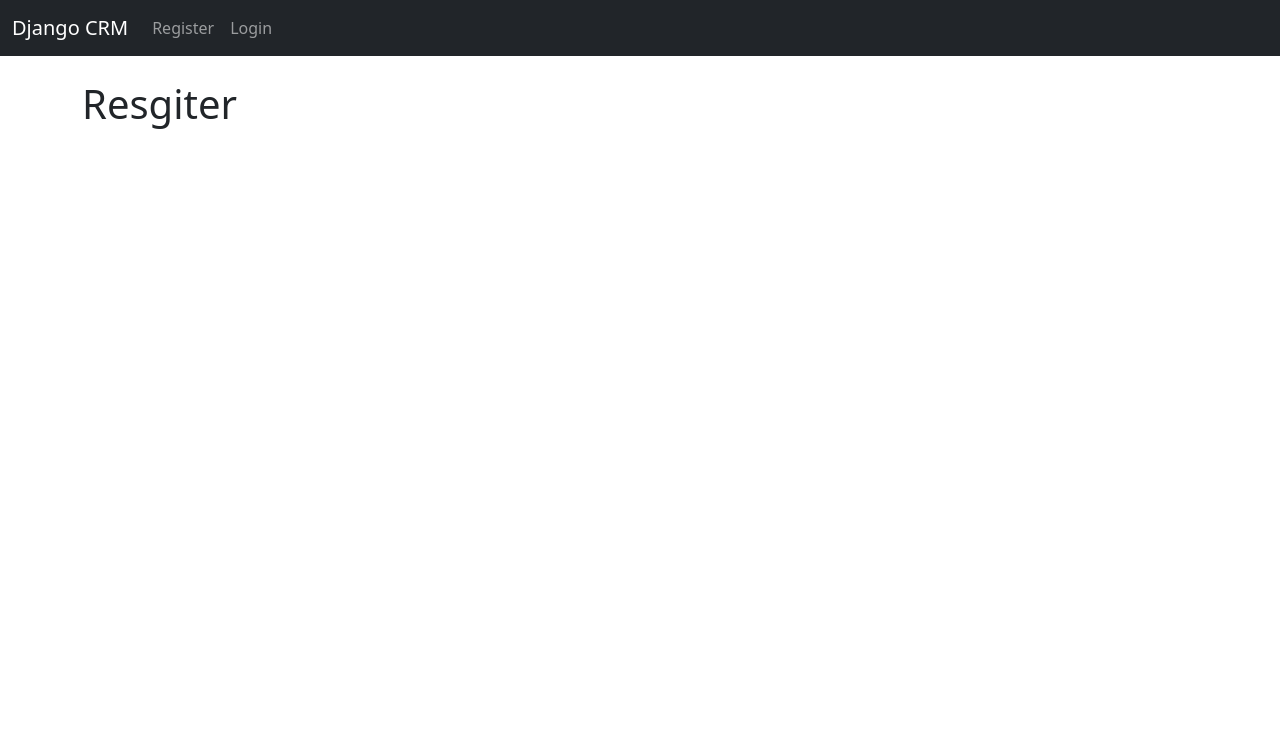
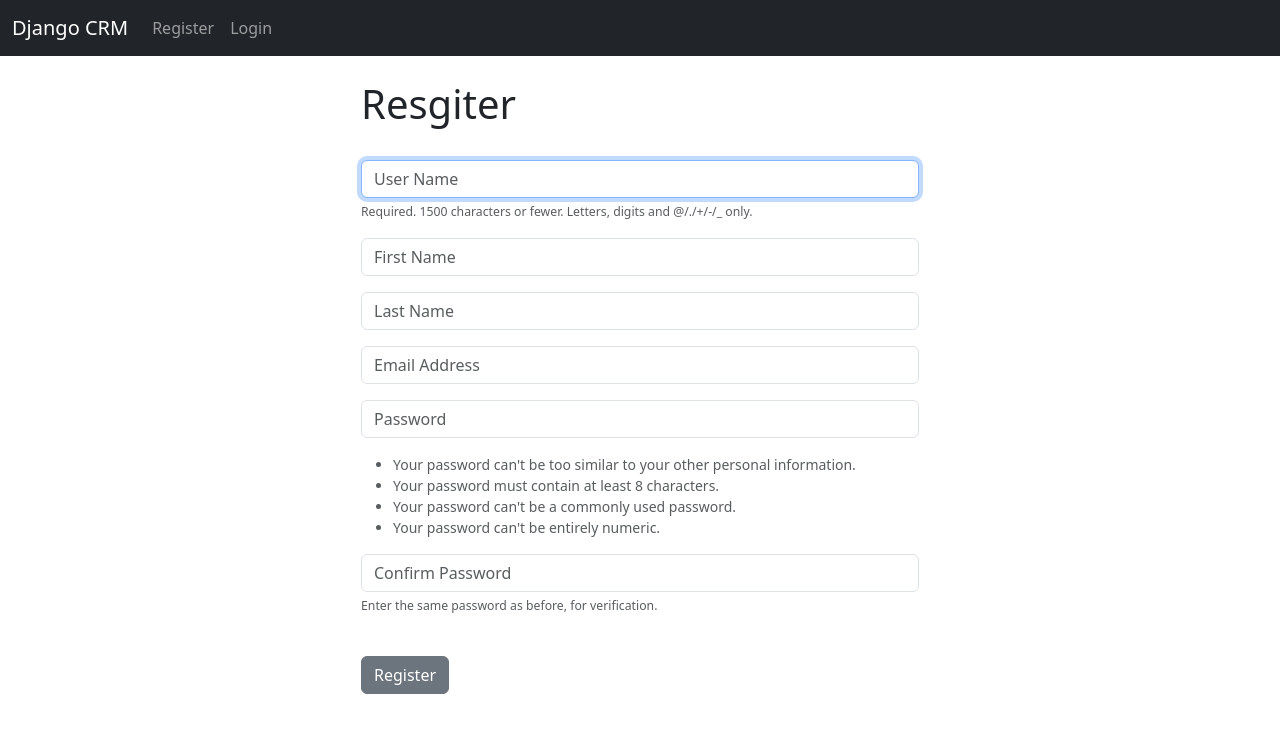
Before and after one commit to VanderCaneppelle/django_crm, a Django app: page /register/ in a window 1280 px wide. Shown: the top 733 px of the page. Run offline with Django 4.2, Linux system fonts and the light colour scheme.

Commit message:
implemented register, login, logout pages

```diff
--- a/website/forms.py
+++ b/website/forms.py
@@ -11,8 +11,25 @@ class SignUpForm(UserCreationForm):
     last_name = forms.CharField(label="", max_length=100, widget=forms.TextInput(
         attrs={'class': 'form-control', 'placeholder': 'Last Name'}))
 
+    class Meta:
+        model = User
+        fields = ('username', 'first_name', 'last_name',
+                  'email', 'password1', 'password2')
 
-class Meta:
-    model = User
-    fields = ('username', 'first_name', 'last_name',
-              'email', 'password1', 'password2')
+    def __init__(self, *args, **kwargs):
+
+        super(SignUpForm, self).__init__(*args, **kwargs)
+
+        self.fields['username'].widget.attrs['class'] = 'form-control'
+        self.fields['username'].widget.attrs['placeholder'] = 'User Name'
+        self.fields['username'].label = ''
+        self.fields['username'].help_text = '<span class="form-text text-muted"><small>Required. 1500 characters or fewer. Letters, digits and @/./+/-/_ only.</small></span>'
+
+        self.fields['password1'].widget.attrs['class'] = 'form-control'
+        self.fields['password1'].widget.attrs['placeholder'] = 'Password'
+        self.fields['password2'].widget.attrs['placeholder'] = 'Confirm Password'
+        self.fields['password1'].label = ''
+        self.fields['password1'].help_text = '<ul class="form-text text-muted small"><li>Your password can\'t be too similar to your other personal information.</li><li>Your password must contain at least 8 characters.</li><li>Your password can\'t be a commonly used password.</li><li>Your password can\'t be entirely numeric.</li></ul>'
+        self.fields['password2'].widget.attrs['class'] = 'form-control'
+        self.fields['password2'].label = ''
+        self.fields['password2'].help_text = '<span class="form-text text-muted"><small>Enter the same password as before, for verification.</small></span>'
--- a/website/templates/home.html
+++ b/website/templates/home.html
@@ -12,7 +12,6 @@
     <br />
     <form method="POST" action="{% url 'home' %}">
         {% csrf_token %}
-        <form>
         <div class="mb-3">
             <input type="text" class="form-control" name="username" placeholder="Username" required>
         </div>
--- a/website/templates/register.html
+++ b/website/templates/register.html
@@ -1,7 +1,28 @@
 {% extends 'base.html' %}
 
 {% block content %}
+<div class="col-md-6 offset-md-3">
+    <h1>Resgiter</h1>
+    <br />
+    <form method="POST" action="">
+        {% csrf_token %}
+        {% if form.errors %}
+        <div class="alert alert-warning alert-dismissible fade show" role="alert">
+            Your Form Has Errors
+            {% for field in form %}
+            {% if field.errors %}
+            {{ field.errors }}
+            {% endif %}
+            {% endfor %}
+            <button type="button" class="btn-close" data-bs-dismiss="alert" aria-label="Close"></button>
+        </div>
+        {% endif %}
+        {{form.as_p}}
 
-<h1>Resgiter</h1>
+        <br /> <button type="submit" class="btn btn-secondary">Register</button>
+    </form>
+
+
+</div>
 
 {% endblock %}
--- a/website/views.py
+++ b/website/views.py
@@ -1,6 +1,7 @@
 from django.shortcuts import render, redirect
 from django.contrib.auth import authenticate, login, logout
 from django.contrib import messages
+from .forms import SignUpForm
 
 # Create your views here.
 
@@ -35,4 +36,19 @@ def logout_user(request):
 
 
 def register_user(request):
-    return render(request, 'register.html', {})
+    if request.method == 'POST':
+        form = SignUpForm(request.POST)
+        if form.is_valid():
+            form.save()
+            # Authenticated and log in
+            username = form.cleaned_data['username']
+            password = form.cleaned_data['password1']
+
+            user = authenticate(username=username, password=password)
+            login(request, user)
+            messages.success(request, 'You have successfully registered!')
+            return redirect('home')
+    else:
+        form = SignUpForm()
+        return render(request, 'register.html', {'form': form})
+    return render(request, 'register.html', {'form': form})
```
Lines whose indentation alone changed are shown as unchanged.
